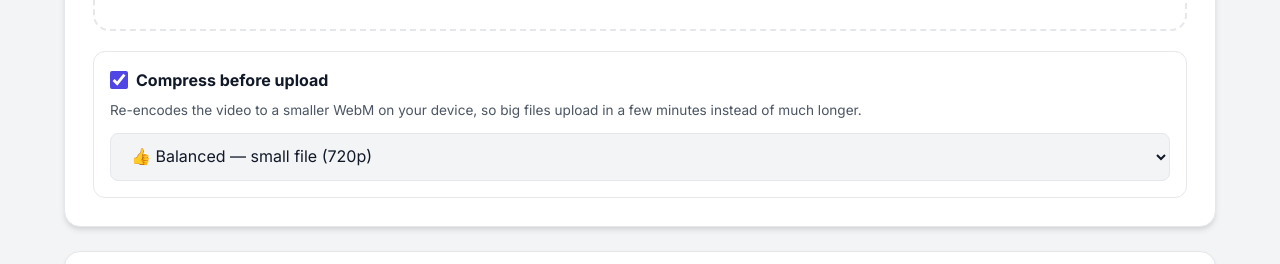
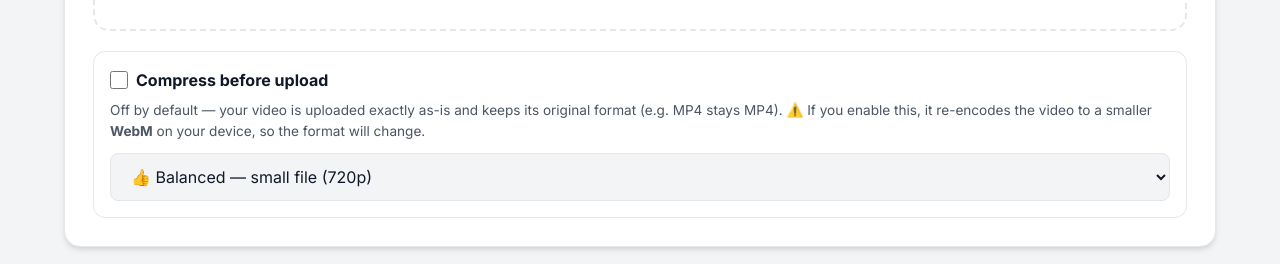
Before and after one commit to seleman-lab/Mystore, a website: page upload.html in a window 1280 px wide. Shown: the part 467-731 px from the top of the page. Drawn offline with Linux system fonts and the light colour scheme.

Commit message:
format feature added

```diff
--- a/upload.html
+++ b/upload.html
@@ -48,10 +48,10 @@
 
                     <div class="opt-row">
                         <label class="checkbox">
-                            <input type="checkbox" id="compress-video" checked>
+                            <input type="checkbox" id="compress-video">
                             <span><strong>Compress before upload</strong></span>
                         </label>
-                        <p class="hint">Re-encodes the video to a smaller WebM on your device, so big files upload in a few minutes instead of much longer.</p>
+                        <p class="hint">Off by default — your video is uploaded exactly as-is and keeps its original format (e.g. MP4 stays MP4). ⚠️ If you enable this, it re-encodes the video to a smaller <strong>WebM</strong> on your device, so the format will change.</p>
                         <select id="compress-quality" class="form-control">
                             <option value="fast">💨 Fast — smallest file (480p)</option>
                             <option value="good" selected>👍 Balanced — small file (720p)</option>
```
